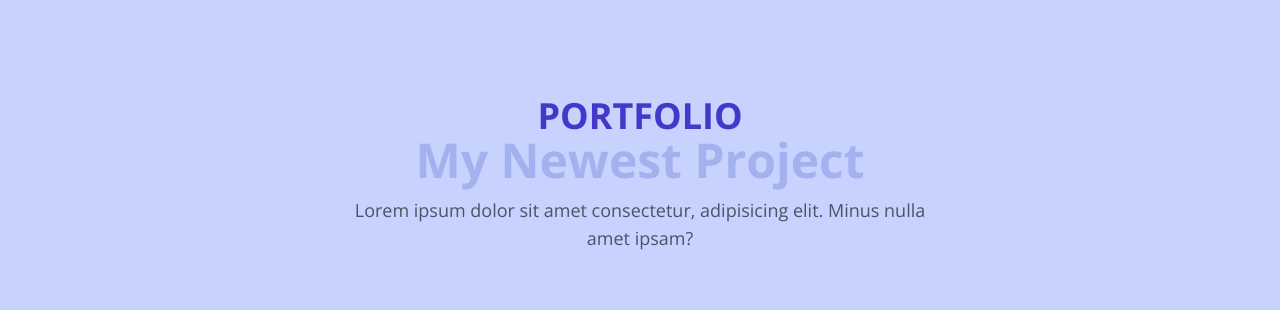
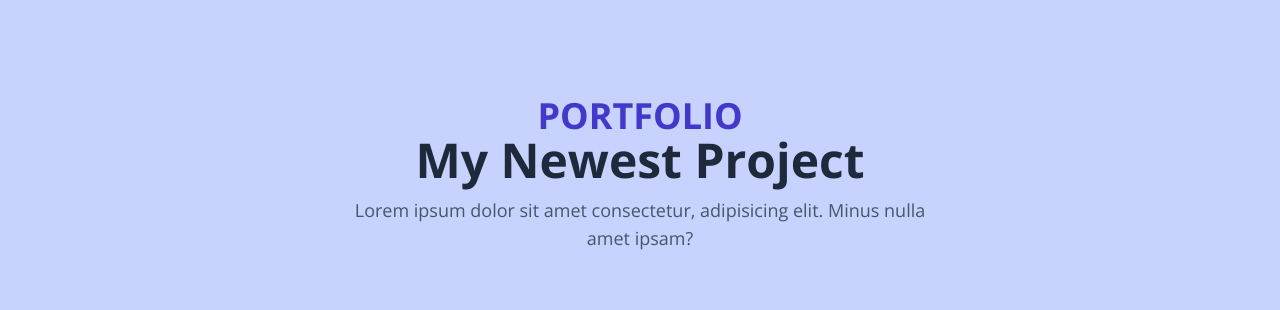
Before and after one commit to akbarksfrhmn24/akbarksfrhmn24.github.io, a website: page index.html in a window 1280 px wide. Shown: the part 1680-1990 px from the top of the page. Drawn offline with nearby package versions, Linux system fonts and the light colour scheme.

Commit message:
Perbaikan Fitur

```diff
--- a/index.html
+++ b/index.html
@@ -163,7 +163,7 @@
             <div class="w-full px-4">
                 <div class="max-w-xl mx-auto text-center mb-16">
                     <h2 class="font-bold uppercase text-2xl text-primary lg:text-4xl">Portfolio</h2>
-                    <h3 class="font-bold text-3xl lg:text-5xl text-third">My Newest Project</h3>
+                    <h3 class="font-bold text-3xl lg:text-5xl text-dark dark:text-third">My Newest Project</h3>
                     <p class="text-secondary pt-3 text-base lg:text-lg">Lorem ipsum dolor sit amet consectetur, adipisicing elit. Minus nulla amet ipsam?</p>
                 </div>
             </div>
```
Also changed, not shown: public/css/style.css.
